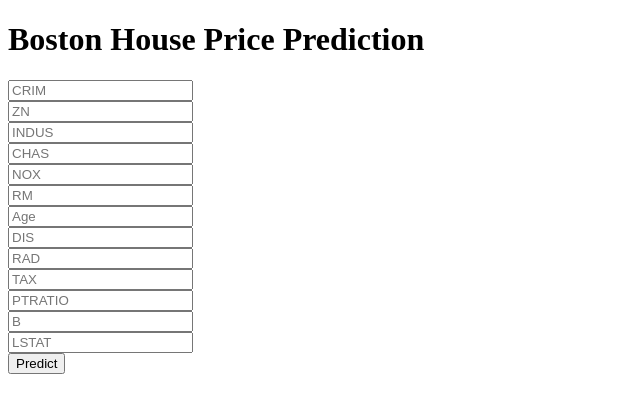
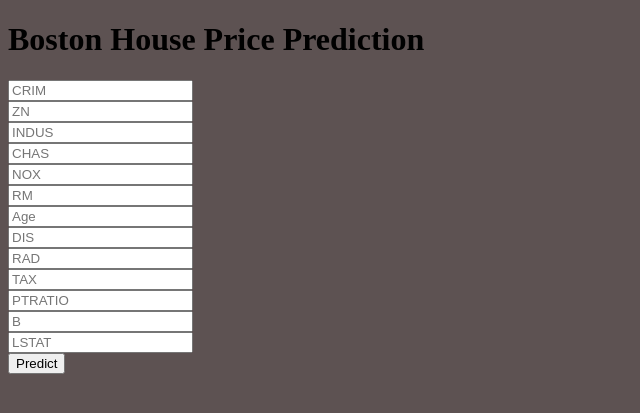
Before and after one commit to KunalS6/boston_house_price, a Flask app: page / in a window 1280 px wide. Shown: the top 413 px of the page, without its empty margins (0-640 px from the left). Run offline with Flask 2, Linux system fonts and the light colour scheme; parts of the project's set-up code (start-up, migrations or seed data) failed here and were passed over.

Commit message:
HTML background color change

```diff
--- a/templates/home.html
+++ b/templates/home.html
@@ -12,7 +12,7 @@
 
 </head>
 
-<body>
+<body style="background-color:rgb(93, 82, 82);">
  <div class="login">
 	<h1>Boston House Price Prediction</h1>
 
```
